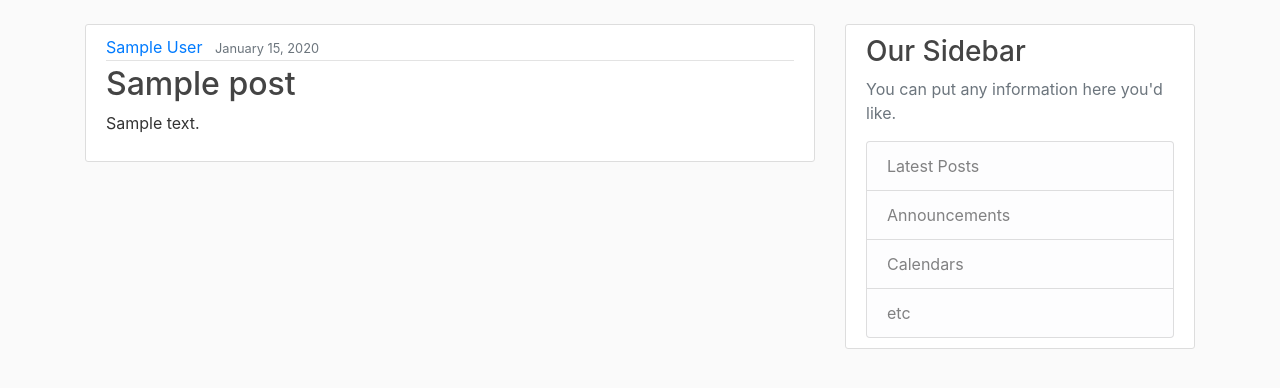
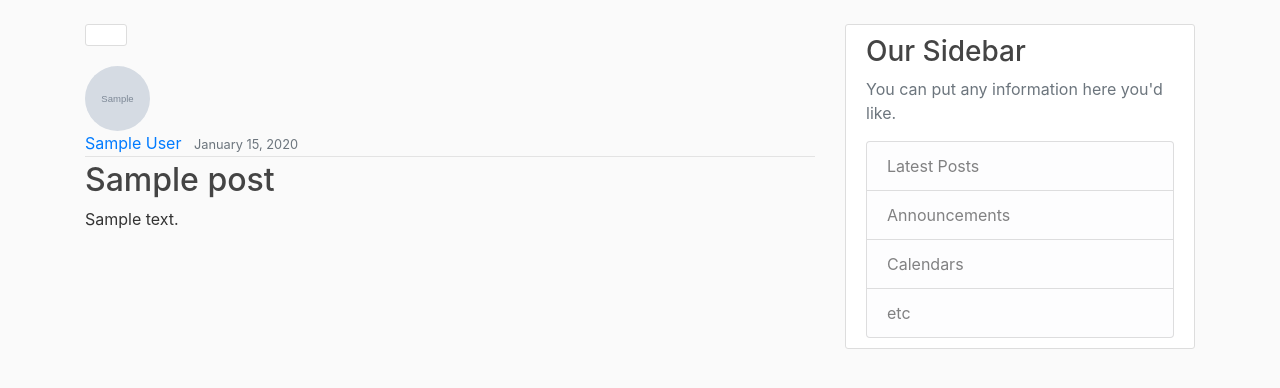
Before and after one commit to yourlastnamesoundslikeatypeofpasta/django_practice, a Django app: template django_project/blog/templates/blog/home.html in a window 1280 px wide. Shown: the part 56-444 px from the top of the page. Run offline with Django 3.2, Linux system fonts and the light colour scheme; the template is opened without the code that fills it: most values are stand-ins (such as "Sample title", 1, 10 or a date in 2020); grey boxes marked "Sample" are stand-in pictures; some libraries are stand-ins or nearby versions.

Commit message:
Rounded Profile Pics Each post will now have the poster's profile picture to the left of their post.

```diff
--- a/django_project/blog/templates/blog/home.html
+++ b/django_project/blog/templates/blog/home.html
@@ -1,7 +1,8 @@
 {% extends 'blog/base.html' %}
 {% block content %}
     {% for post in posts %}
-        <article class="media content-section">
+        <img class="media content-section">
+            <img class="rounded-circle article-img" src="{{ post.author.profile.image.url }}">
             <div class="media-body">
                 <div class="article-metadata">
                     <a class="mr-2" href="#">{{ post.author }}</a>
```
